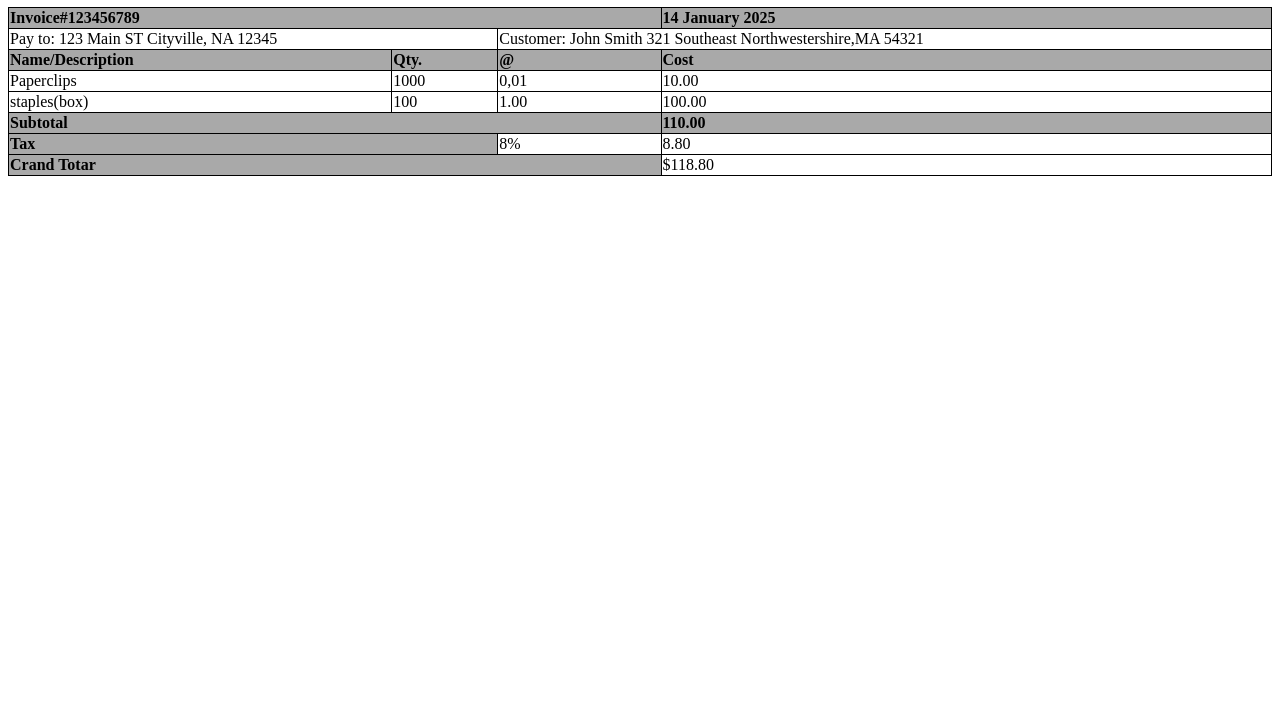
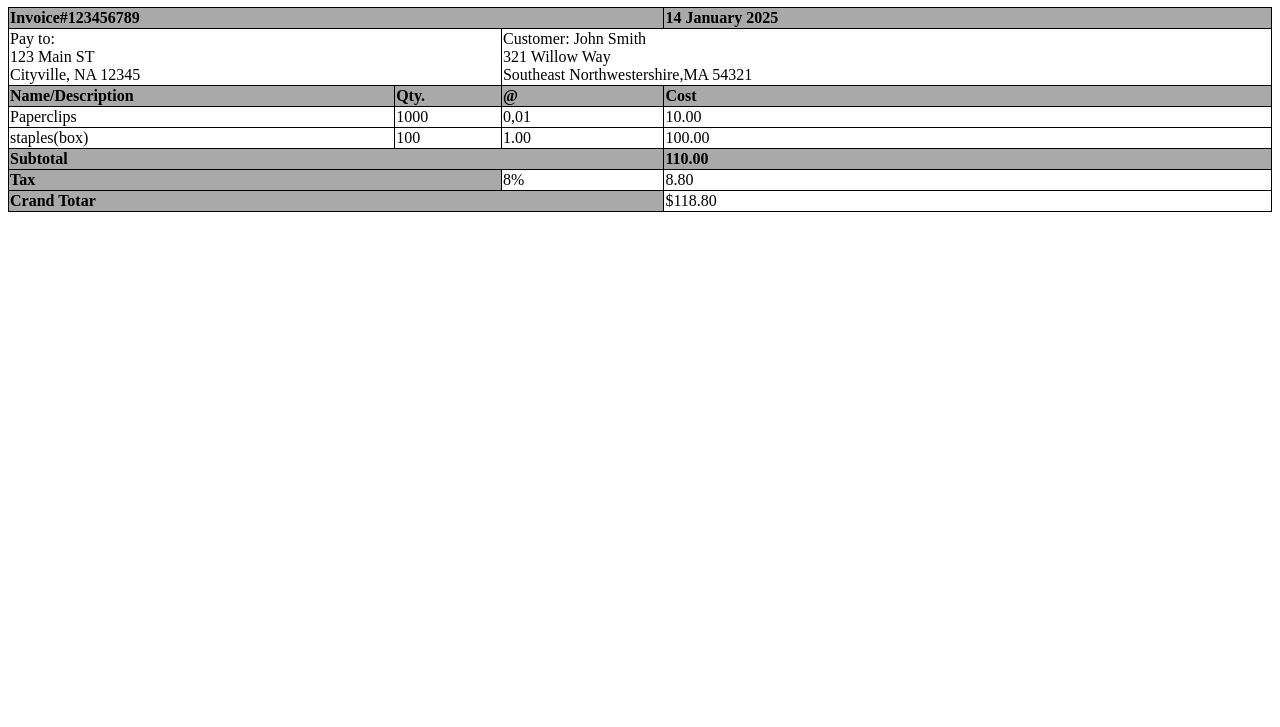
Before and after one commit to ShamilUmarov/07.10.20, a plain HTML site: page index.html in a window 1280 px wide. Shown: the part 73-800 px from the top of the page. Drawn offline with Linux system fonts and the light colour scheme.

Commit message:
index.html

```diff
--- a/index.html
+++ b/index.html
@@ -9,15 +9,15 @@
   </head>
   <body>
     <h1>Example #1</h1>
-    <table>
+    <table >
       <tr>
         <th colspan="3">Invoice#123456789</th>
         <th>14 January 2025</th>
       </tr>
       <tr>
-        <td colspan="2">Pay to: 123 Main ST Cityville, NA 12345</td>
+        <td colspan="2">Pay to: <br> 123 Main ST<br>Cityville,  NA 12345</td>
         <td colspan="2">
-          Customer: John Smith 321 Southeast Northwestershire,MA 54321
+          Customer: John Smith <br> 321 Willow Way <br> Southeast Northwestershire,MA 54321
         </td>
       </tr>
       <tr>
```
